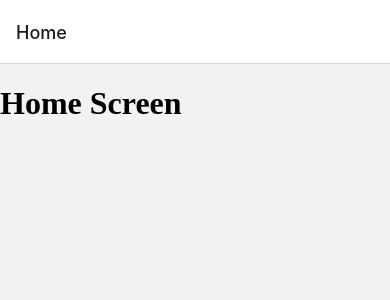
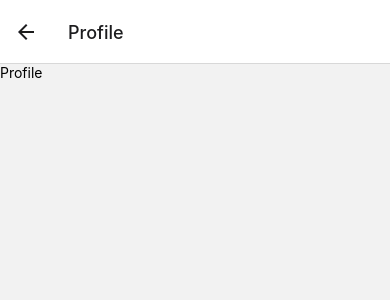
Before and after one commit to trifangrobert/Saferr, a React Native app in the folder frontend/: screen /Profile in a window 390 px wide. Before the commit this address had no page. Shown: the top 300 px of the page. Built offline with nearby package versions, Linux system fonts and the light colour scheme.

Commit message:
add profile screen

```diff
--- a/frontend/App.tsx
+++ b/frontend/App.tsx
@@ -1,6 +1,7 @@
 import { NavigationContainer } from '@react-navigation/native';
 import { createNativeStackNavigator } from '@react-navigation/native-stack';
 import HomeScreen from './screens/HomeScreen';
+import ProfileScreen from './screens/ProfileScreen';
 
 const Stack = createNativeStackNavigator();
 
@@ -9,6 +10,7 @@ export default function App() {
     <NavigationContainer>
       <Stack.Navigator>
         <Stack.Screen name="Home" component={HomeScreen} />
+        <Stack.Screen name="Profile" component={ProfileScreen} />
       </Stack.Navigator>
     </NavigationContainer>
   );
--- a/frontend/screens/HomeScreen.js
+++ b/frontend/screens/HomeScreen.js
@@ -1,8 +1,10 @@
+import { View, Text } from 'react-native';
+
 const HomeScreen = () => {
   return (
-    <div>
-      <h1>Home Screen</h1>
-    </div>
+    <View>
+      <Text>Home</Text>
+    </View>
   );
 };
 
--- /dev/null
+++ b/frontend/screens/ProfileScreen.js
@@ -0,0 +1,11 @@
+import { View, Text } from "react-native";
+
+const ProfileScreen = () => {
+  return (
+    <View>
+      <Text>Profile</Text>
+    </View>
+  );
+};
+
+export default ProfileScreen;
```
